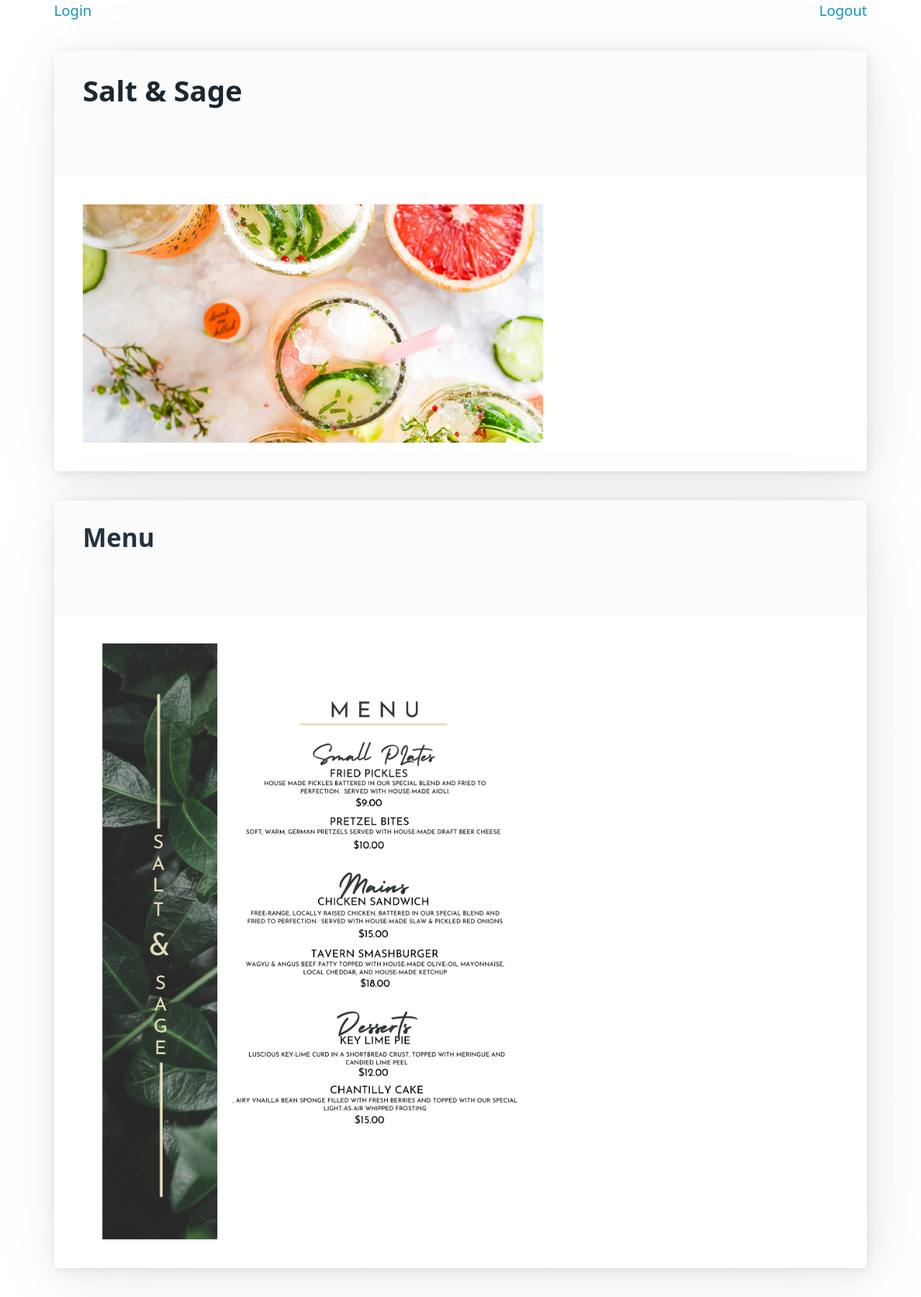
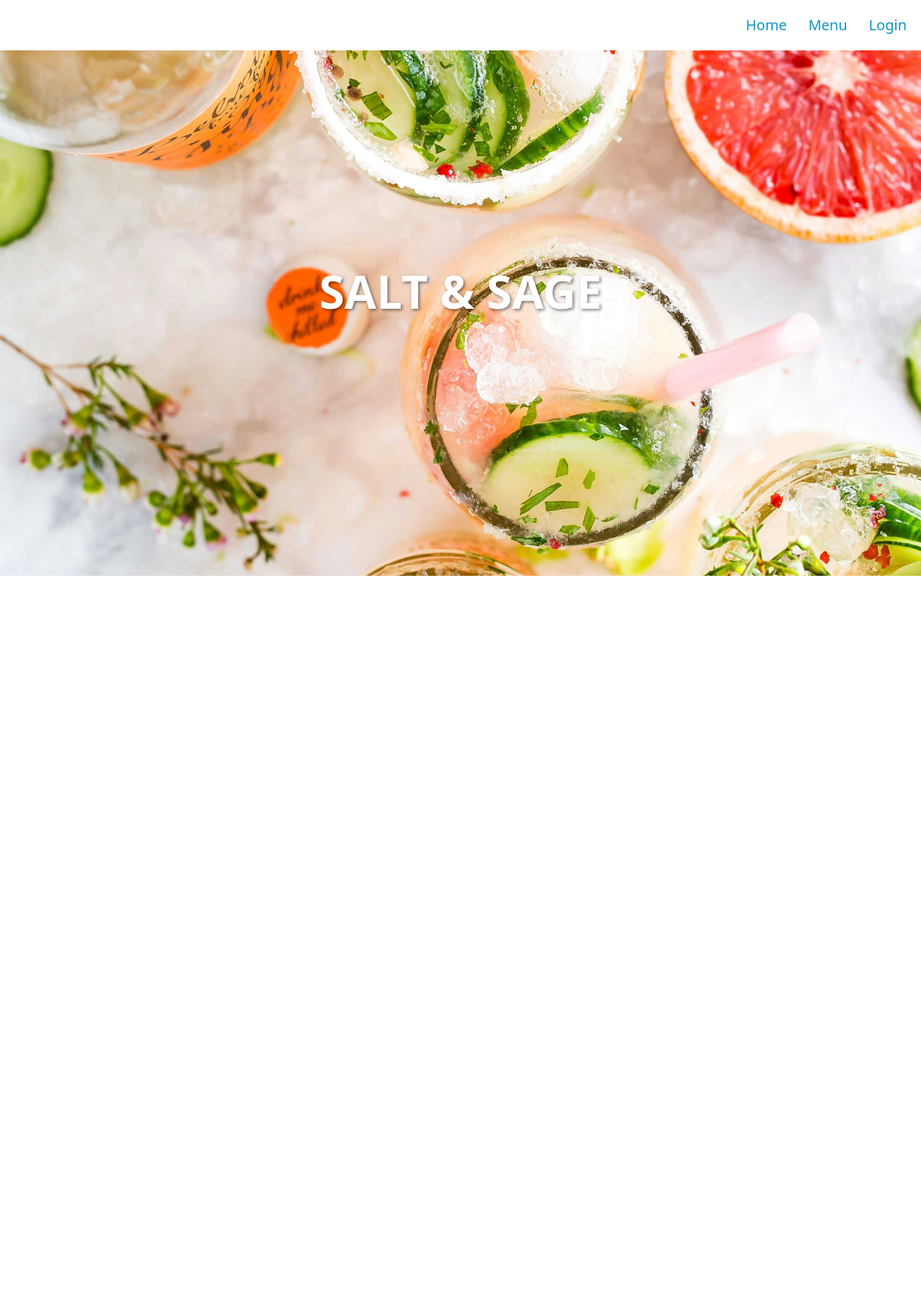
Before and after one commit to RachaelKStokes/Fancy_Burger_Joint, a Node server app: page / in a window 1280 px wide. Shown: the whole page at 72% size. After the commit the page ends 800 px from the top, so only its background shows below. Run offline with Node 20, Linux system fonts and the light colour scheme; some libraries are stand-ins or nearby versions.

Commit message:
worked on final touches

```diff
--- a/public/css/default.css
+++ b/public/css/default.css
@@ -1,3 +1,21 @@
+body {
+  display: flex;
+  flex-direction: column;
+  min-height: 100vh;
+}
+
+nav {
+  padding: 20px;
+  justify-content: end!important;
+  gap: 30px;
+}
+
+.main-content {
+  flex-grow: 1;
+  display: flex;
+  flex-direction: column;
+}
+
 .fluid {
   max-width: 640px;
 }
--- a/routes/api/menuRoutes.js
+++ b/routes/api/menuRoutes.js
@@ -3,7 +3,7 @@ const { Menu } = require('../../models');
 const withAuth = require('../../utils/auth');
 
 // GET all menus
-router.get('/', withAuth, async (req, res) => {
+router.get('/', async (req, res) => {
     try {
         const menuData = await Menu.findAll();
         res.json(menuData);
--- a/routes/viewRoutes.js
+++ b/routes/viewRoutes.js
@@ -12,11 +12,22 @@ router.get('/', async (req, res) => {
   }
 });
 
-router.get('/menu', withAuth, async (req, res) => {
+router.get('/menu', async (req, res) => {
   try {
     res.render('menu', {
       loggedIn: req.session.loggedIn,
     });
+  } catch (err) {
+    res.status(500).redirect('/login');
+  }
+});
+
+router.get('/reservation', withAuth, async (req, res) => {
+  try {
+
+    res.render('reservation', {
+      loggedIn: req.session.loggedIn,
+    })
   } catch (err) {
     res.status(500).redirect('/login');
   }
--- a/server.js
+++ b/server.js
@@ -3,6 +3,7 @@ const session = require('express-session');
 const exphbs = require('express-handlebars');
 const routes = require('./routes');
 const helpers = require('./utils/helpers');
+require('dotenv').config();
 
 const sequelize = require('./config/connection');
 const SequelizeStore = require('connect-session-sequelize')(session.Store);
@@ -13,7 +14,7 @@ const PORT = process.env.PORT || 3001;
 const hbs = exphbs.create({ helpers });
 
 const sess = {
-  secret: process.env.SECRET,
+  secret: '94f7ae1a-d5c1-4497-ae2c-234ff86ef653',
   cookie: {},
   resave: false,
   saveUninitialized: true,
--- a/views/homepage.handlebars
+++ b/views/homepage.handlebars
@@ -1,15 +1,29 @@
 <head><link rel="stylesheet" href="https://cdn.jsdelivr.net/npm/@picocss/pico@1/css/pico.min.css" /></head>
 
-<article>
-<header>
-  <h1>Salt & Sage</h1>
-</header>
-  <img class="fluid" src="/assets/images/cocktail.jpg" alt="Bright and colorful cocktails">
-</article>
+<style>
+.landing {
+  display: flex;
+  margin: 0;
+  background-image: url("/assets/images/cocktail.jpg");
+  background-size: cover;
+ flex-grow: 1;
+ align-items: center;
+ justify-content: center;
+}
 
-<article>
-  <header>
-    <h2>Menu</h2>
-  </header>
-   <img class="fluid" src="/assets/images/S.png" alt="Salt & Sage menu">
-</article>
+.landing h1{
+  text-align: center;
+ color: white;
+ font-size: 64px;
+ text-shadow: 2px 2px 4px rgba(0, 0, 0, 0.5);
+}
+
+</style>
+
+
+<div class="landing">
+
+  <h1>SALT & SAGE</h1>
+
+  {{!-- <img class="fluid" src="/assets/images/cocktail.jpg" alt="Bright and colorful cocktails"> --}}
+</div>
--- a/views/layouts/main.handlebars
+++ b/views/layouts/main.handlebars
@@ -4,19 +4,30 @@
 <head>
   <meta charset="UTF-8">
   <meta name="viewport" content="width=device-width, initial-scale=1.0">
-  <title>Salt & Sage</title>
+  <title> SALT & SAGE </title>
   <link rel="stylesheet" href="https://cdn.jsdelivr.net/npm/@picocss/pico@1/css/pico.min.css" />
   <link rel="stylesheet" href="/css/default.css">
 </head>
 
 <body>
-  <div class="container">
+  {{!-- <div class="container"> --}}
     <nav>
-      <a href="/">Login</a>
+      <a href="/">Home</a>
+      <a href="/menu">Menu</a>
+      {{#if loggedIn}}
+      <a href="/reservation">Reservation</a>
+      {{/if}}
+      {{#if loggedIn}}
       <a href="/logout">Logout</a>
+      {{else}}
+      <a href="/login">Login</a>
+      {{/if}}
     </nav>
+    <div class="main-content">
+
     {{{body}}}
-  </div>
+    </div>
+  {{!-- </div> --}}
 </body>
 
 </html>
--- a/views/login.handlebars
+++ b/views/login.handlebars
@@ -1,5 +1,6 @@
 <head><link rel="stylesheet" href="https://cdn.jsdelivr.net/npm/@picocss/pico@1/css/pico.min.css" /></head>
 
+<div class="container">
 <header>
   <h2>Login</h2>
   <p>Sign in to make a reservation</p>
@@ -16,6 +17,6 @@
   <div class="form-group">
     <button class="contrast" type="submit">login</button>
   </div>
-</form>
+</form></div>
 
 <script src="/js/login.js"></script>
```
Also changed, not shown: views/menu.handlebars (+23 -83 lines), views/reservation.handlebars (added, +98 -0 lines).
